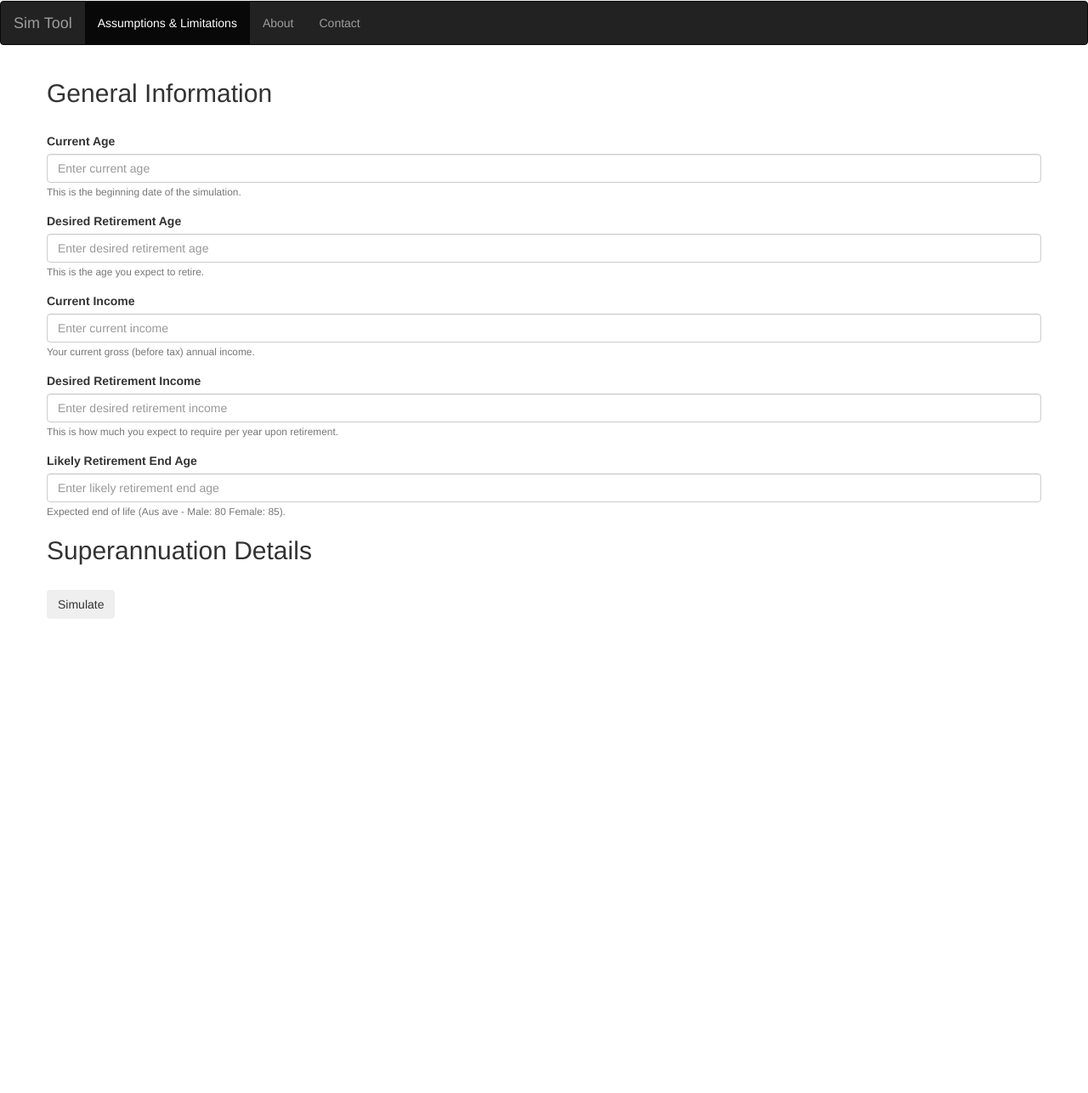
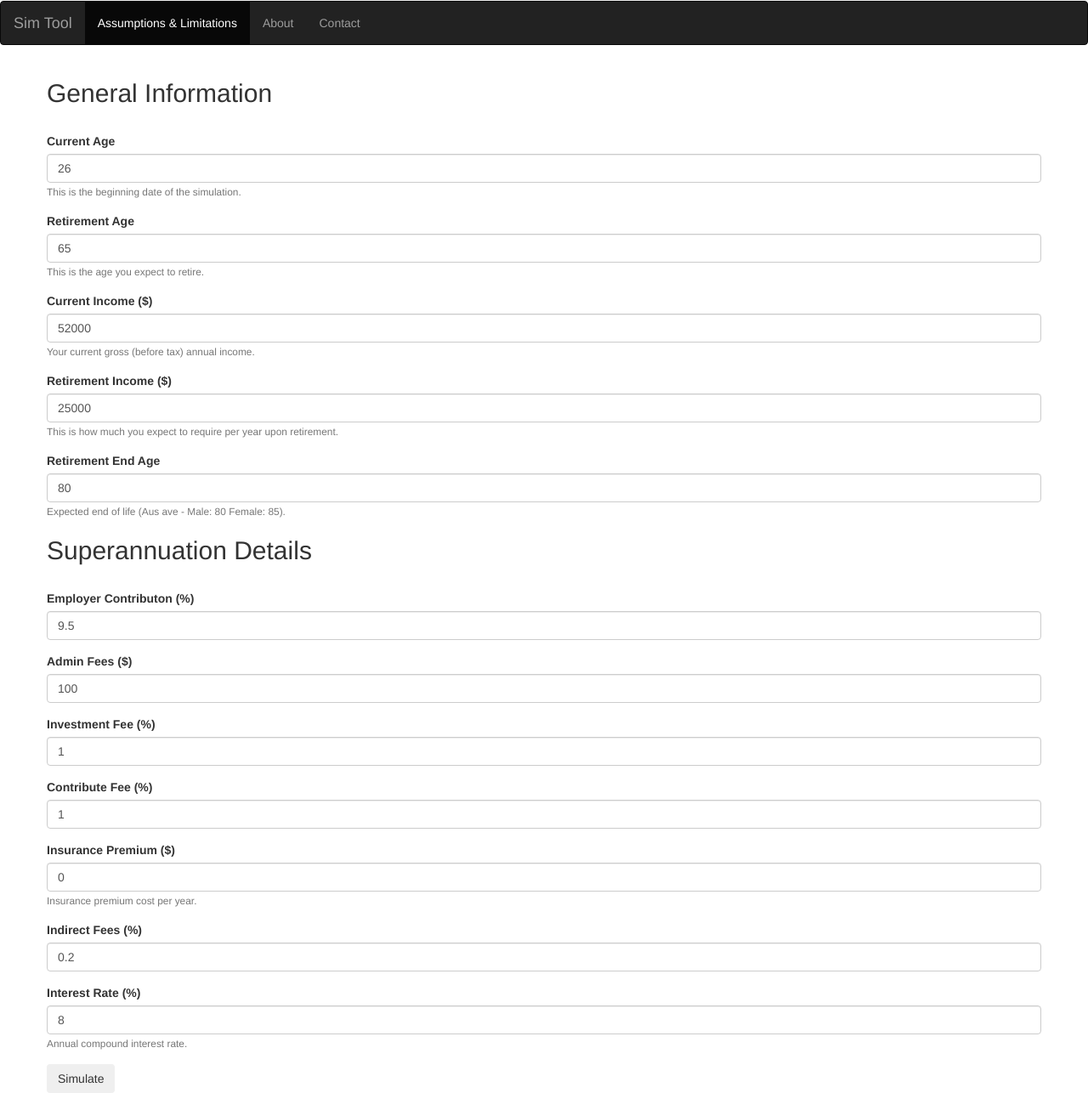
Before and after one commit to 4theKnowledge/retirement_simulation, a Flask app: template flask/templates/home.html in a window 1280 px wide. Shown: the part 239-1525 px from the top of the page at 85% size. Before the commit the page ends 967 px from the top, so only its background shows below. Run offline with Flask 2, Linux system fonts and the light colour scheme; the template is opened without the code that fills it, so the values that code supplies are empty; some libraries are stand-ins or nearby versions.

Commit message:
superannuation input working

```diff
--- a/flask/templates/home.html
+++ b/flask/templates/home.html
@@ -10,6 +10,7 @@
     <script src="https://ajax.googleapis.com/ajax/libs/jquery/3.4.1/jquery.min.js"></script>
     <script src="https://maxcdn.bootstrapcdn.com/bootstrap/3.4.0/js/bootstrap.min.js"></script>
     <script src="https://cdn.jsdelivr.net/npm/chart.js@2.8.0"></script>
+    <script type="text/javascript" src="https://cdnjs.cloudflare.com/ajax/libs/mdbootstrap/4.8.11/js/mdb.min.js"></script>
 </head>
 <body>
     <div class="jumbotron text-center" style="margin-bottom:0">
@@ -48,33 +49,68 @@
                 <br>
                 <div class="form-group">
                     <label for="currentAge">Current Age</label>
-                    <input type="text" class="form-control" name="currentAge" placeholder="Enter current age">
+                    <input type="text" class="form-control" name="currentAge" placeholder="Enter current age" value="26">
                     <small id="currentAgeHelp" class="form-text text-muted">This is the beginning date of the simulation.</small>
                 </div>
                 <div class="form-group">
-                    <label for="retireAge">Desired Retirement Age</label>
-                    <input type="text" class="form-control" name="retireAge" placeholder="Enter desired retirement age">
+                    <label for="retireAge">Retirement Age</label>
+                    <input type="text" class="form-control" name="retireAge" placeholder="Enter desired retirement age" value= "65">
                     <small id="retireAgeHelp" class="form-text text-muted">This is the age you expect to retire.</small>
                     </div>
                 <div class="form-group">
-                    <label for="currentIncome">Current Income</label>
-                    <input type="text" class="form-control" name="currentIncome" placeholder="Enter current income">
+                    <label for="currentIncome">Current Income ($)</label>
+                    <input type="text" class="form-control" name="currentIncome" placeholder="Enter current income" value="52000">
                     <small id="currentIncomeHelp" class="form-text text-muted">Your current gross (before tax) annual income.</small>
                 </div>
                 <div class="form-group">
-                    <label for="retireIncome">Desired Retirement Income</label>
-                    <input type="text" class="form-control" name="retireIncome" placeholder="Enter desired retirement income">
+                    <label for="retireIncome">Retirement Income ($)</label>
+                    <input type="text" class="form-control" name="retireIncome" placeholder="Enter desired retirement income" value="25000">
                     <small id="retireIncomeHelp" class="form-text text-muted">This is how much you expect to require per year upon retirement.</small>
                 </div>
                 <div class="form-group">
-                    <label for="retireEndAge">Likely Retirement End Age</label>
-                    <input type="text" class="form-control" name="retireEndAge" placeholder="Enter likely retirement end age">
+                    <label for="retireEndAge">Retirement End Age</label>
+                    <input type="text" class="form-control" name="retireEndAge" placeholder="Enter likely retirement end age" value="80">
                     <small id="retireEndAgeHelp" class="form-text text-muted">Expected end of life (Aus ave - Male: 80 Female: 85).</small>
                 </div>
+                <!-- SUPERANNUATION FORM ELEMENTS -->
+                <!-- Copy other website functionality with pre-defined selections that populate the fields...-->
                 <h2>Superannuation Details</h2>
                 <br>
-
-
+                <div class="form-group">
+                    <label for="superContribRate">Employer Contributon (%)</label>
+                    <input type="text" class="form-control" name="superContribRate" placeholder="" value="9.5">
+                    <small id="superContribRate" class="form-text text-muted"></small>
+                </div>
+                <div class="form-group">
+                    <label for="superAdminFees">Admin Fees ($)</label>
+                    <input type="text" class="form-control" name="superAdminFees" placeholder="" value="100">
+                    <small id="superAdminFees" class="form-text text-muted"></small>
+                </div>
+                <div class="form-group">
+                    <label for="sueprInvestFee">Investment Fee (%)</label>
+                    <input type="text" class="form-control" name="sueprInvestFee" placeholder="" value="1">
+                    <small id="sueprInvestFee" class="form-text text-muted"></small>
+                </div>
+                <div class="form-group">
+                    <label for="superContribFee">Contribute Fee (%)</label>
+                    <input type="text" class="form-control" name="superContribFee" placeholder="" value="1">
+                    <small id="superContribFee" class="form-text text-muted"></small>
+                </div>
+                <div class="form-group">
+                    <label for="superInsurePrem">Insurance Premium ($)</label>
+                    <input type="text" class="form-control" name="superInsurePrem" placeholder="" value="0">
+                    <small id="superInsurePrem" class="form-text text-muted">Insurance premium cost per year.</small>
+                    </div>
+                <div class="form-group">
+                    <label for="superIndirectFee">Indirect Fees (%)</label>
+                    <input type="text" class="form-control" name="superIndirectFee" placeholder="" value="0.2">
+                    <small id="superIndirectFee" class="form-text text-muted"></small>
+                </div>
+                <div class="form-group">
+                    <label for="superReturnRate">Interest Rate (%)</label>
+                    <input type="text" class="form-control" name="superReturnRate" placeholder="" value="8">
+                    <small id="superReturnRate" class="form-text text-muted">Annual compound interest rate.</small>
+                </div>
 
                 <!-- <div class="form-group form-check">
                     <input type="checkbox" class="form-check-input" id="exampleCheck1">
```
Also changed, not shown: flask/app.py (+37 -5 lines), flask/state_model.py (+58 -33 lines). Lines whose indentation alone changed are shown as unchanged.
